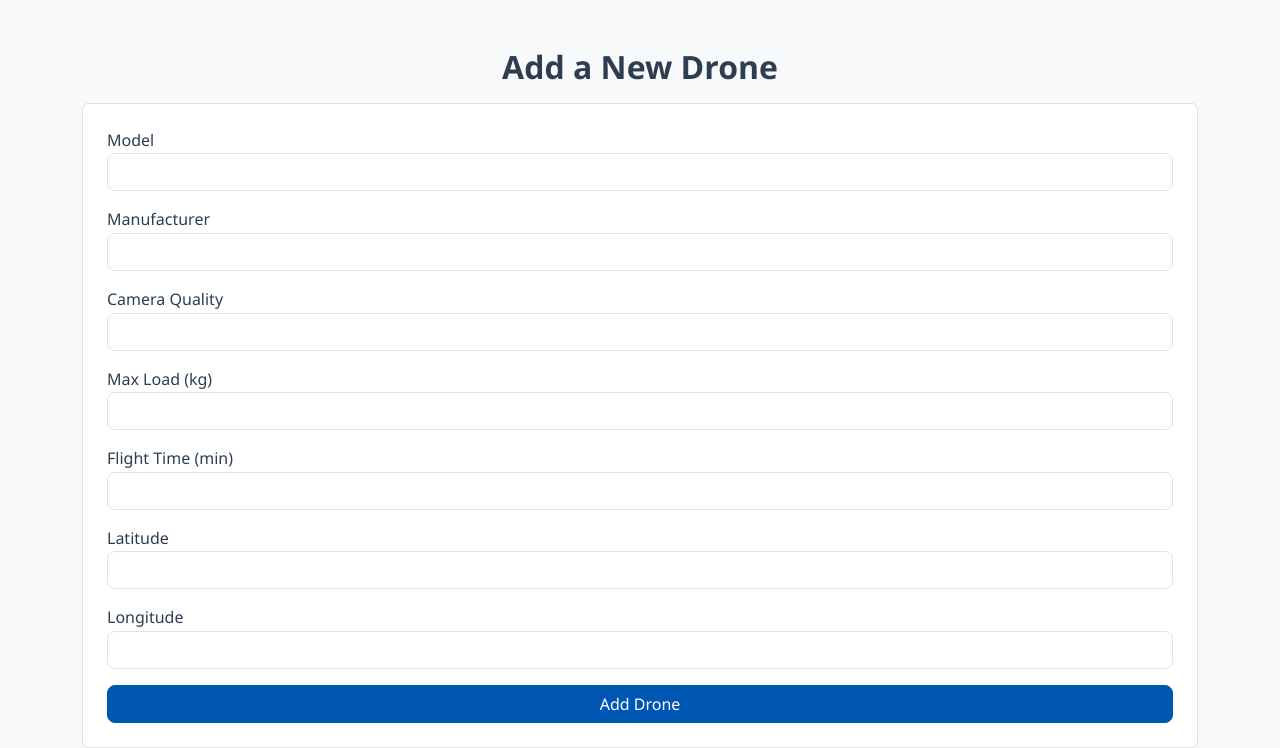
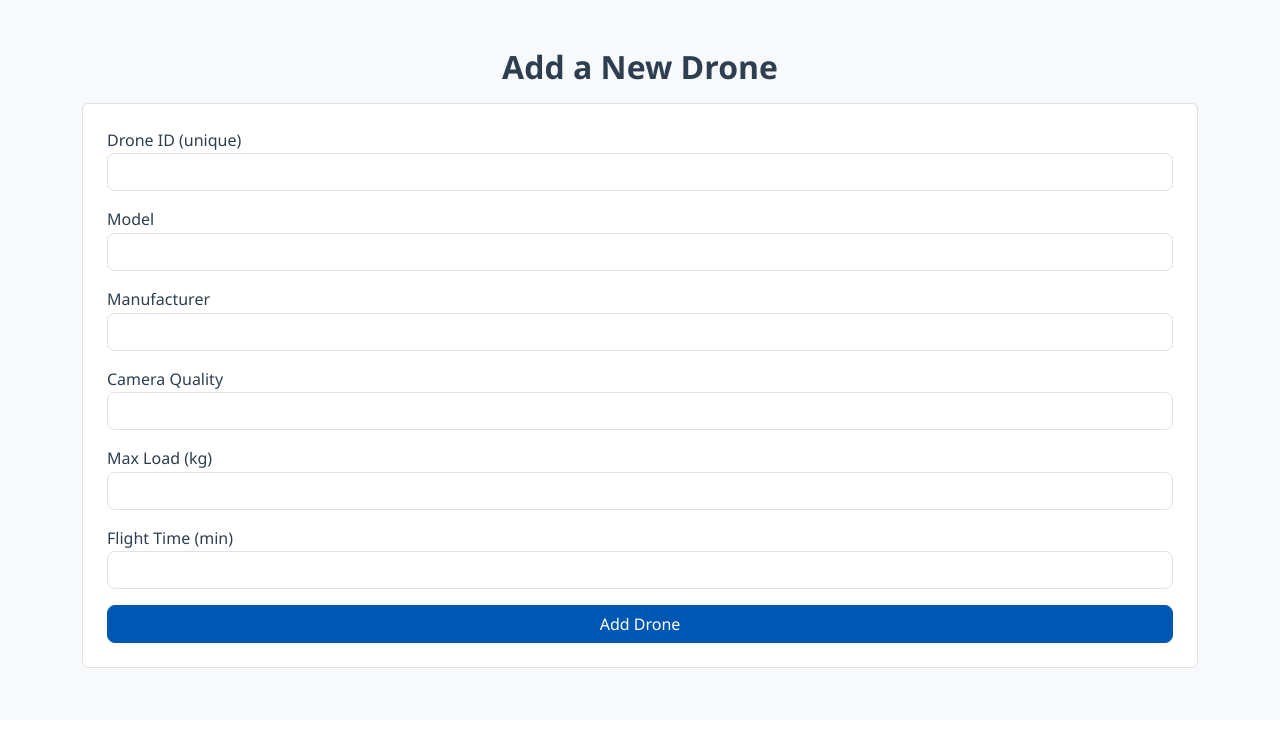
Before and after one commit to danivazquez1/anydrone, a Flask app: page /add_drone in a window 1280 px wide. Shown: the part 80-828 px from the top of the page. After the commit the page ends 748 px from the top, so only its background shows below. Run offline with Flask 2, Linux system fonts and the light colour scheme; the visitor is signed in with stand-in values (Sample User, id 1); parts of the project's set-up code (start-up, migrations or seed data) failed here and were passed over.

Commit message:
drone id change

```diff
--- a/app.py
+++ b/app.py
@@ -142,29 +142,43 @@ def dashboard():
 @app.route("/add_drone", methods=["GET", "POST"])
 def add_drone():
     if "user_id" not in session:
+        flash("Login required", "danger")
         return redirect(url_for("login"))
 
     if request.method == "POST":
-        data = {
+        drone_id = request.form.get("drone_id", "").strip()
+        model = request.form.get("model", "").strip()
+        manufacturer = request.form.get("manufacturer", "").strip()
+        camera_quality = request.form.get("camera_quality", "").strip()
+        max_load = request.form.get("max_load", type=float)
+        flight_time = request.form.get("flight_time", type=int)
+
+        if not drone_id:
+            flash("Drone ID is required.", "warning")
+            return render_template("add_drone.html")
+
+        # Validar que no exista ese ID ya en Firestore
+        existing = db.collection("drones").document(drone_id).get()
+        if existing.exists:
+            flash("Drone ID already exists. Choose a different one.", "danger")
+            return render_template("add_drone.html")
+
+        # Guardar el nuevo dron
+        drone_data = {
             "owner_id": session["user_id"],
-            "model": request.form["model"],
-            "manufacturer": request.form["manufacturer"],
-            "camera_quality": request.form["camera_quality"],
-            "max_load": float(request.form["max_load"]),
-            "flight_time": int(request.form["flight_time"]),
-            "latitude": float(request.form["latitude"]),
-            "longitude": float(request.form["longitude"])
+            "model": model,
+            "manufacturer": manufacturer,
+            "camera_quality": camera_quality,
+            "max_load": max_load,
+            "flight_time": flight_time
         }
 
-        new_ref = db.collection("drones").add(data)
-        drone_id = new_ref[1].id
-        data["drone_id"] = drone_id
-        update_realtime_db(f"drones/{drone_id}", data)
+        db.collection("drones").document(drone_id).set(drone_data)
         flash("Drone added successfully!", "success")
         return redirect(url_for("dashboard"))
 
+    return render_template("add_drone.html")
 
-    return render_template("add_drone.html")
 
 
 @app.route("/add_service/<drone_id>", methods=["GET", "POST"])
@@ -258,7 +272,7 @@ def my_contracts():
         contract.update({
             "service_name": service["service_name"],
             "drone_model": drone["model"],
-            "owner_name": owner["user_name"],
+            "owner_name": (owner or {}).get("user_name", "Unknown"),
             "stream_url": service.get("stream_url", ""),  # ✅ clave para el botón
             "status": contract.get("status", "pending"),  # por si no tiene estado aún
             "contract_id": c.id  # útil para otras acciones futuras
--- a/templates/add_drone.html
+++ b/templates/add_drone.html
@@ -3,6 +3,10 @@
 {% block content %}
 <h2 class="text-center">Add a New Drone</h2>
 <form method="POST" class="p-4 border rounded bg-white">
+    <div class="mb-3">
+        <label for="drone_id">Drone ID (unique)</label>
+        <input type="text" name="drone_id" class="form-control" required>
+    </div>
     <div class="mb-3">
         <label>Model</label>
         <input type="text" name="model" class="form-control" required>
@@ -24,14 +28,6 @@
         <input type="number" name="flight_time" class="form-control" required>
     </div>
 
-    <div class="mb-3">
-        <label>Latitude</label>
-        <input type="number" name="latitude" step="0.000001" class="form-control" required>
-    </div>
-    <div class="mb-3">
-        <label>Longitude</label>
-        <input type="number" name="longitude" step="0.000001" class="form-control" required>
-    </div>
     <button type="submit" class="btn btn-primary w-100">Add Drone</button>
 </form>
 {% endblock %}
```
Also changed, not shown: udp_receiver_with_webserver.py (+42 -4 lines).
